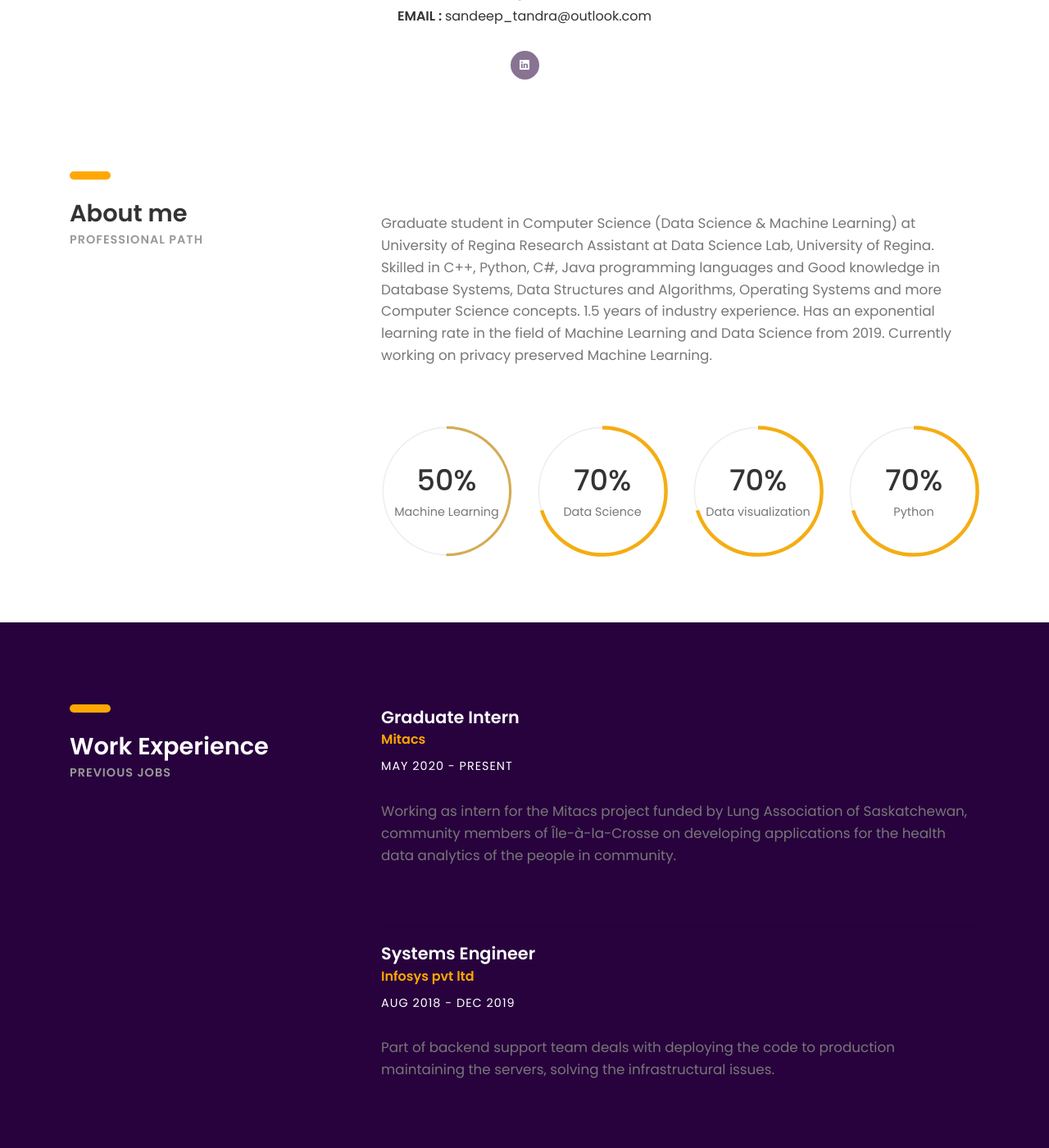
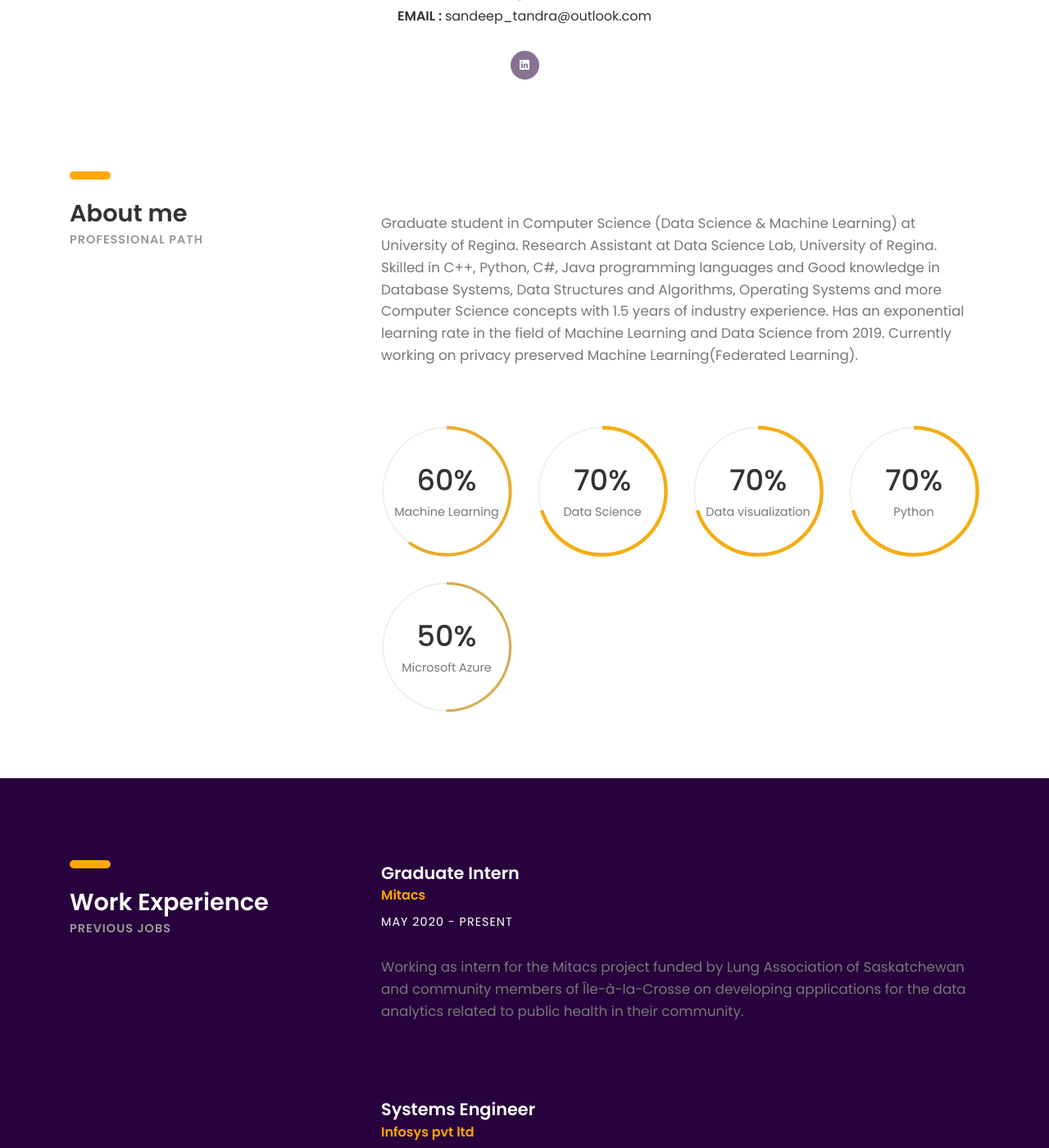
Before and after one commit to sandeepreddy0987/ur-datascience.github.io, a Jekyll site: the page built from _members/sandeep.markdown, in a window 1280 px wide and 1400 px high, scrolled down 551 px. Shown: the whole window at 82% size. Built offline with Jekyll 4.4.1, drawn with Linux system fonts in a browser that asks for light colours; some web fonts are replaced; some of the changed text lies outside the part shown.

Commit message:
Update sandeep.markdown
Updated the content and punctuations.

```diff
--- a/_members/sandeep.markdown
+++ b/_members/sandeep.markdown
@@ -25,25 +25,23 @@ social:
       icon: ion-social-linkedin
 
 about: >-
- Graduate student in Computer Science (Data Science & Machine Learning) at University of Regina
+ Graduate student in Computer Science (Data Science & Machine Learning) at University of Regina.
  Research Assistant at Data Science Lab, University of Regina.
- Skilled in C++, Python, C#, Java programming languages and Good knowledge in Database Systems, Data Structures and Algorithms, Operating Systems and more Computer Science concepts.
- 1.5 years of industry experience.
+ Skilled in C++, Python, C#, Java programming languages and Good knowledge in Database Systems, Data Structures and Algorithms, Operating Systems and more Computer Science concepts with 1.5 years of industry experience.
  Has an exponential learning rate in the field of Machine Learning and Data Science from 2019.
- Currently working on privacy preserved Machine Learning.
-
-
-
+ Currently working on privacy preserved Machine Learning(Federated Learning).
 
 skills:
     - title: Machine Learning
-      level: 50
+      level: 60
     - title: Data Science
       level: 70
     - title: Data visualization
       level: 70
     - title: Python
       level: 70
+    - title: Microsoft Azure
+      level: 50
 
 
 purple:
@@ -54,22 +52,24 @@ purple:
           subtitle: Mitacs
           status: MAY 2020 - PRESENT
           text: >-
-            Working as intern for the Mitacs project funded by Lung Association of Saskatchewan, community members of Île-à-la-Crosse on developing applications for the health data analytics of the people in community.
+            Working as intern for the Mitacs project funded by Lung Association of Saskatchewan and community members of Île-à-la-Crosse on developing applications for the data analytics related to public health in their community.
         - title: Systems Engineer
           subtitle: Infosys pvt ltd
           status: AUG 2018 - DEC 2019
           text: >-
-            Part of backend support team deals with deploying the code to production maintaining the servers, solving the infrastructural issues.
+            Part of backend support team who deals with deploying the code to production, maintaining the servers and solving the infrastructural issues.
 
 timeline:
     title: Education
     subtitle: ACADEMIC CAREER
     events:
-        - title: Master of Science
+        - title: Master of Science in Field of Computer Science
           subtitle: University of Regina
-          status: 2020- *
+          status: 2020- PRESENT
           text: >-
-            Activities: Research in Privacy Preserved Machine Learning Intern at Mitacs
+            Activities: Research Assistant at Data Science Laboratory.
+                        Research in Privacy Preserved Machine Learning.
+                        Course work includes Machine Learning, Data Science Fundamentals, Data visualization.
         - title: Bachelor's degree in Field of Computer Science
           subtitle: Lovely Professional University
           status: 2014 – 2018
```
